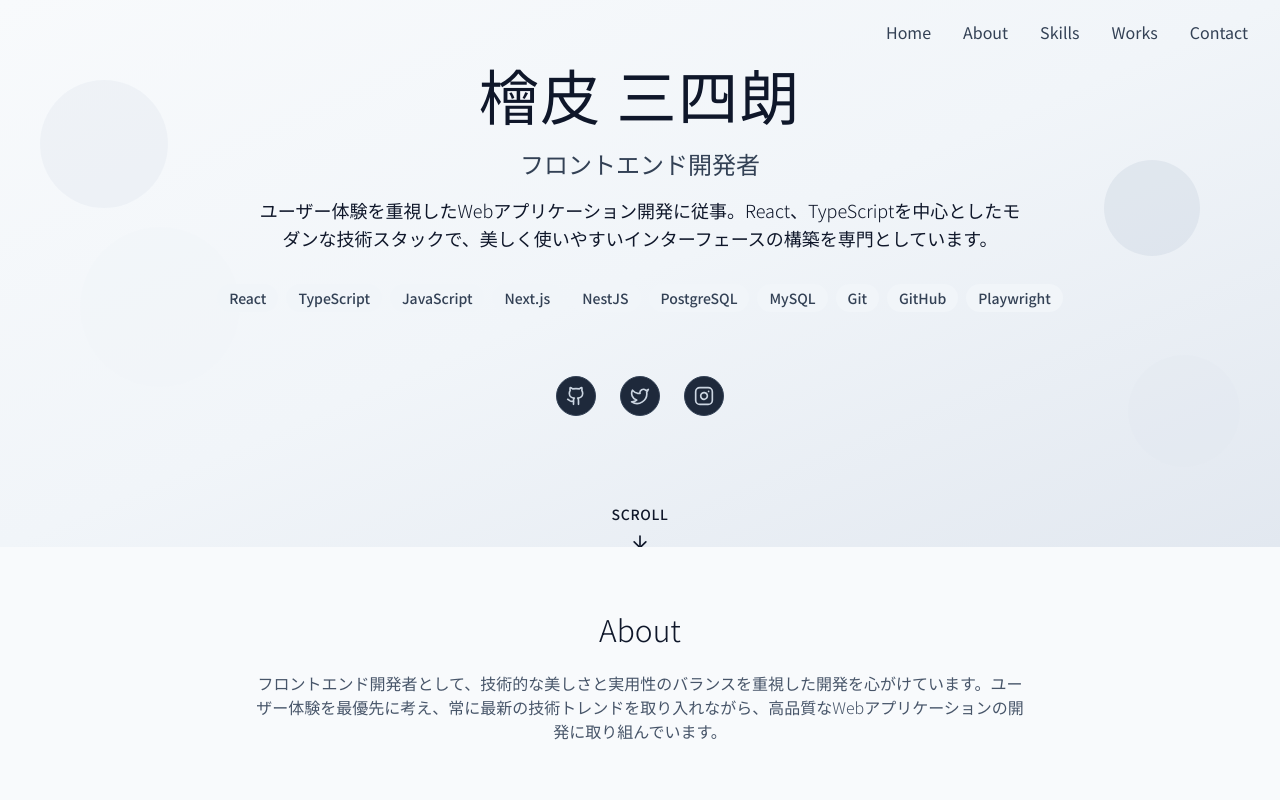
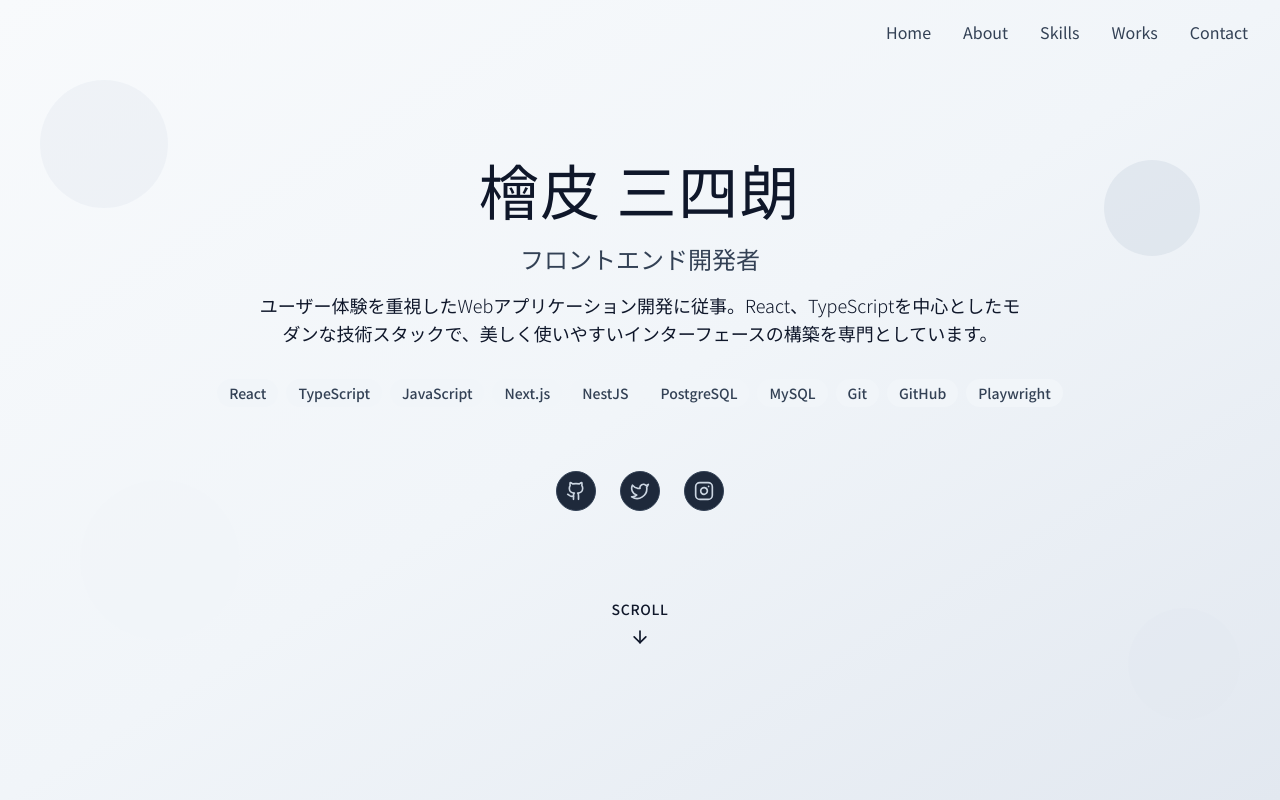
Before and after one commit to sanpicule/my-information, a React (Vite) app: page / in a window 1280 px wide. Shown: the top 800 px of the page. Built offline with nearby package versions, Linux system fonts and the light colour scheme.

Commit message:
Heroセクション修正

```diff
--- a/src/components/Hero.tsx
+++ b/src/components/Hero.tsx
@@ -26,7 +26,7 @@ const Hero = ({ name, title, introduction, skills, contact }: HeroProps) => {
   };
 
   return (
-    <section id="home" className="min-h-screen-dynamic flex items-center justify-center pt-16 w-full relative overflow-hidden">
+    <section id="home" className="h-dvh flex items-center justify-center w-full relative overflow-hidden">
       {/* Gradient Background */}
       <div className="absolute inset-0 bg-gradient-to-br from-slate-50 via-slate-100 to-slate-200 z-0" />
 
```
